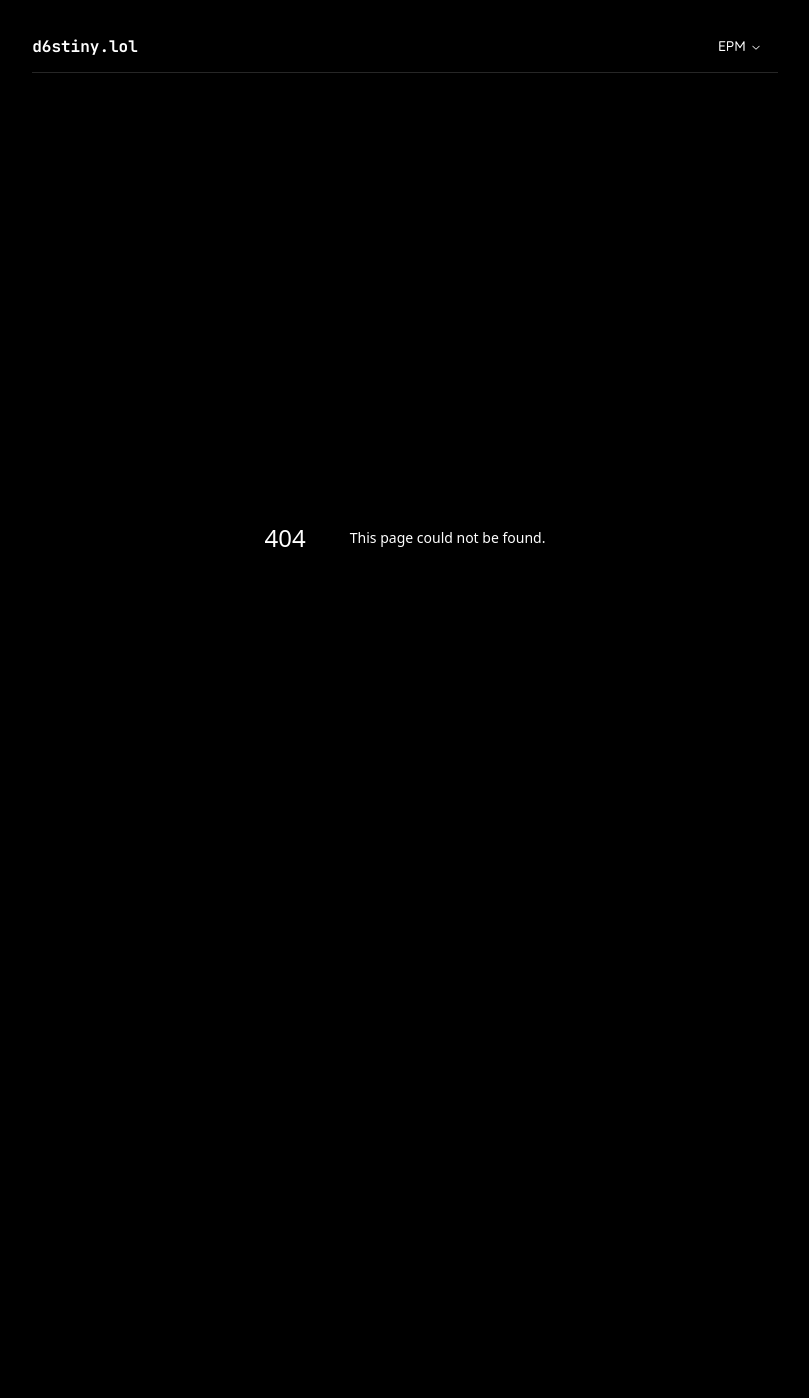
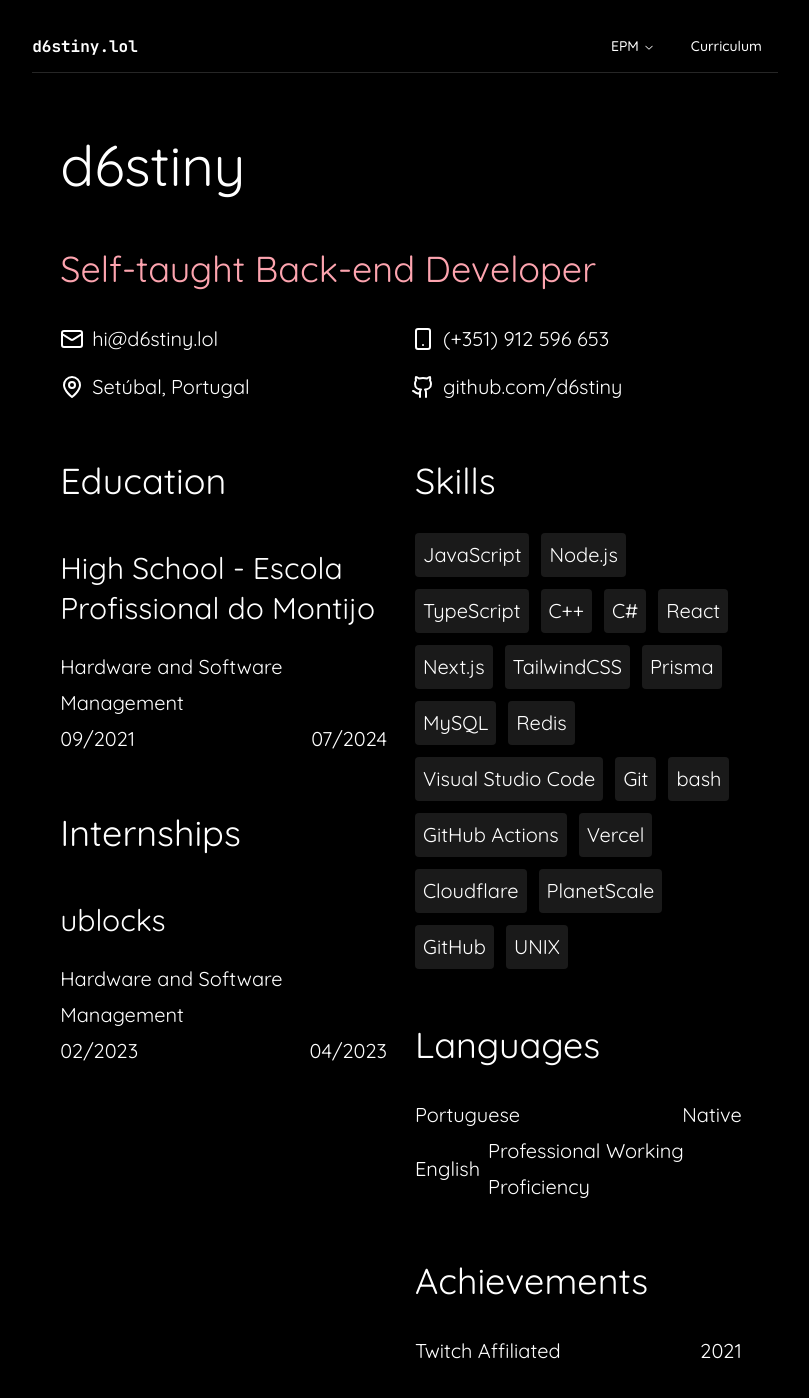
Before and after one commit to d6stiny/website, a Next.js app: page /curriculum in a window 1280 px wide. Before the commit this address had no page. Shown: the top 1398 px of the page, without its empty margins (235-1044 px from the left). Before the commit the page ends 985 px from the top, so only its background shows below. Built offline with nearby package versions, Linux system fonts and the light colour scheme.

Commit message:
add curiculum, update header

```diff
--- /dev/null
+++ b/src/app/curriculum/page.tsx
@@ -0,0 +1,146 @@
+import Link from "next/link";
+import { Github, Mail, MapPin, Smartphone } from "lucide-react";
+
+const skills: string[] = [
+  "JavaScript",
+  "Node.js",
+  "TypeScript",
+  "C++",
+  "C#",
+  "React",
+  "Next.js",
+  "TailwindCSS",
+  "Prisma",
+  "MySQL",
+  "Redis",
+  "Visual Studio Code",
+  "Git",
+  "bash",
+  "GitHub Actions",
+  "Vercel",
+  "Cloudflare",
+  "PlanetScale",
+  "GitHub",
+  "UNIX",
+];
+
+const achievements: { [key: string]: string } = {
+  "Twitch Affiliated": "2021",
+};
+
+const interests: string[] = [
+  "Gaming",
+  "Programming",
+  "Music",
+  "Coffee",
+  "Apple",
+  "Unix",
+  "Privacy",
+  "Open Source",
+];
+
+export default function Home() {
+  return (
+    <div className="prose-xl prose-invert mx-auto px-8 lg:px-0">
+      <Link className="no-underline hover:underline" href="/">
+        <h1>d6stiny</h1>
+      </Link>
+      <h2 className="text-rose-300/100">Self-taught Back-end Developer</h2>
+
+      <div className="grid gap-3 text-center md:grid-cols-2 md:grid-rows-2">
+        <span className="flex items-center gap-2">
+          <Mail />
+          <Link href="mailto:hi@d6stiny.lol" className="hover:underline">
+            hi@d6stiny.lol
+          </Link>
+        </span>
+        <span className="flex items-center gap-2">
+          <Smartphone />
+          <span>(+351) 912 596 653</span>
+        </span>
+        <span className="flex items-center gap-2">
+          <MapPin />
+          <span>Setúbal, Portugal</span>
+        </span>
+        <span className="flex items-center gap-2">
+          <Github />
+          <Link href="https://github.com/d6stiny" className="hover:underline">
+            github.com/d6stiny
+          </Link>
+        </span>
+      </div>
+
+      <div className="lg:grid lg:grid-cols-2 lg:gap-5">
+        <div>
+          <h2>Education</h2>
+          <div id="education">
+            <h3>High School - Escola Profissional do Montijo</h3>
+            <span>Hardware and Software Management</span>
+            <span className="relative flex w-full items-center justify-between">
+              <span className="pr-2">09/2021</span>
+              <span className="pr-2">07/2024</span>
+            </span>
+          </div>
+
+          <h2>Internships</h2>
+          <div id="internships">
+            <h3>ublocks</h3>
+            <span>Hardware and Software Management</span>
+            <span className="relative flex w-full items-center justify-between">
+              <span className="pr-2">02/2023</span>
+              <span className="pr-2">04/2023</span>
+            </span>
+          </div>
+        </div>
+
+        <div>
+          <h2>Skills</h2>
+          <div id="skills" className="flex flex-wrap gap-3">
+            {skills.map((skill) => (
+              <span key={skill} className="rounded-sm bg-white/10 px-2 py-1">
+                {skill}
+              </span>
+            ))}
+          </div>
+
+          <h2>Languages</h2>
+          <div id="languages">
+            <span className="relative flex w-full items-center justify-between">
+              <span className="pr-2">Portuguese</span>
+              <span className="pr-2">Native</span>
+            </span>
+            <span className="relative flex w-full items-center justify-between">
+              <span className="pr-2">English</span>
+              <span className="pr-2">Professional Working Proficiency</span>
+            </span>
+          </div>
+
+          <h2>Achievements</h2>
+          <div id="achievements">
+            {Object.entries(achievements).map(([achievement, date]) => (
+              <span
+                key={achievement}
+                className="relative flex w-full items-center justify-between"
+              >
+                <span className="pr-2">{achievement}</span>
+                <span className="pr-2">{date}</span>
+              </span>
+            ))}
+          </div>
+
+          <h2>Interests</h2>
+          <div id="skills" className="flex flex-wrap gap-3">
+            {interests.map((interest) => (
+              <span
+                key={interest}
+                className="rounded-sm px-2 py-1 ring-2 ring-white/10"
+              >
+                {interest}
+              </span>
+            ))}
+          </div>
+        </div>
+      </div>
+    </div>
+  );
+}
--- a/src/components/Header.tsx
+++ b/src/components/Header.tsx
@@ -12,6 +12,7 @@ import {
   NavigationMenuLink,
   NavigationMenuList,
   NavigationMenuTrigger,
+  navigationMenuTriggerStyle,
 } from "./NavigationMenu";
 import {
   Sheet,
@@ -28,6 +29,29 @@ import {
   AccordionItem,
   AccordionTrigger,
 } from "./Accordion";
+
+const epmLinks: { title: string; href: string; description: string }[] = [
+  {
+    title: "Notas",
+    href: "/epm/notes",
+    description: "Notas que tirei de tópicos técnicos abordados na escola.",
+  },
+  {
+    title: "TGPSI Ref",
+    href: "/epm/ref",
+    description: "Referêncial do curso que frequentei (TGPSI).",
+  },
+  {
+    title: "Estágio",
+    href: "/epm/internship",
+    description: "Plano de estágio + O meu relatório de estágio.",
+  },
+  {
+    title: "PAP",
+    href: "/epm/pap",
+    description: "A minha prova de aptidão profissional (PAP).",
+  },
+];
 
 export default function Header() {
   return (
@@ -61,20 +85,28 @@ export default function Header() {
                           </a>
                         </NavigationMenuLink>
                       </li>
-                      <ListItem href="/epm/notes" title="Notas">
-                        Notas que tirei de tópicos técnicos abordados na escola.
-                      </ListItem>
-                      <ListItem href="/epm/ref" title="TGPSI Ref">
-                        Referêncial do curso que frequentei (TGPSI).
-                      </ListItem>
-                      <ListItem href="/epm/internship" title="Estágio">
-                        Plano de estágio + O meu relatório de estágio.
-                      </ListItem>
-                      <ListItem href="/epm/pap" title="PAP">
-                        A minha prova de aptidão profissional (PAP).
-                      </ListItem>
+
+                      {epmLinks.map((link) => (
+                        <ListItem
+                          key={link.title}
+                          href={link.href}
+                          title={link.title}
+                        >
+                          {link.description}
+                        </ListItem>
+                      ))}
                     </ul>
                   </NavigationMenuContent>
+                </NavigationMenuItem>
+
+                <NavigationMenuItem>
+                  <Link href="/curriculum" legacyBehavior passHref>
+                    <NavigationMenuLink
+                      className={navigationMenuTriggerStyle()}
+                    >
+                      Curriculum
+                    </NavigationMenuLink>
+                  </Link>
                 </NavigationMenuItem>
 
                 {/* <NavigationMenuItem>
@@ -125,31 +157,24 @@ export function MobileHeader() {
             </Link>
           </SheetTitle>
           <SheetDescription className="flex flex-col divide-y text-start">
-            {/* <Link
-              href="#"
+            <Link
+              href="/curriculum"
               onClick={() => setIsOpen(!isOpen)}
               className="flex items-center space-x-2 py-4 text-foreground/60 transition-colors hover:text-foreground/80"
             >
-              yes
-            </Link> */}
+              Curriculum
+            </Link>
 
             <Accordion type="single" collapsible>
               <AccordionItem value="item-1">
                 <AccordionTrigger>EPM</AccordionTrigger>
                 <AccordionContent onClick={() => setIsOpen(!isOpen)}>
                   <div className="flex flex-col gap-2">
-                    <Link className="py-4" href="/epm/notes">
-                      Notas
-                    </Link>
-                    <Link className="py-4" href="/epm/ref">
-                      TGPSI Ref
-                    </Link>
-                    <Link className="py-4" href="/epm/internship">
-                      Estágio
-                    </Link>
-                    <Link className="py-4" href="/epm/pap">
-                      PAP
-                    </Link>
+                    {epmLinks.map((link) => (
+                      <Link key={link.title} className="py-4" href={link.href}>
+                        {link.title}
+                      </Link>
+                    ))}
                   </div>
                 </AccordionContent>
               </AccordionItem>
```
